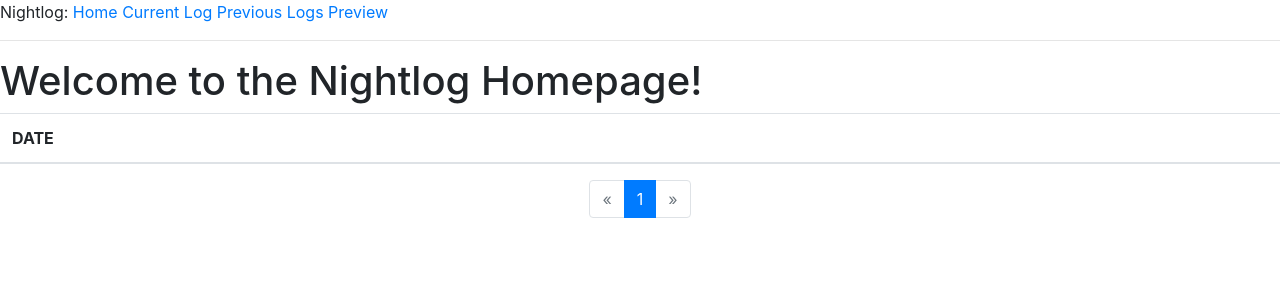
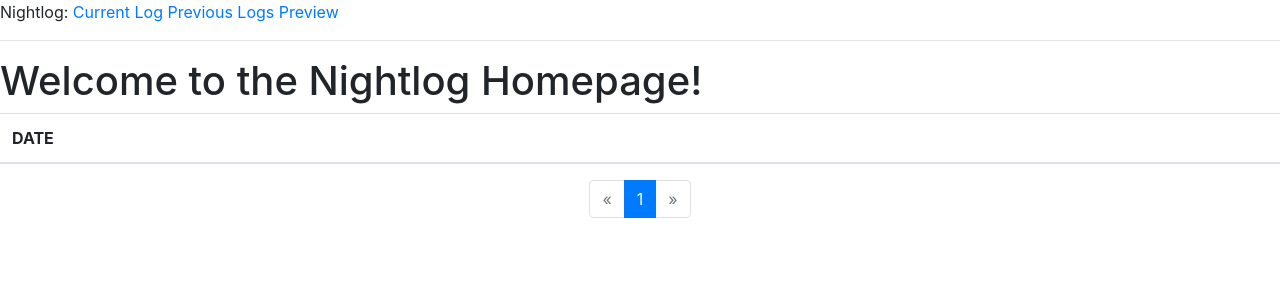
Before and after one commit to legosp7/aponightlog, a Flask app: page /prevlogs in a window 1280 px wide. Shown: the top 300 px of the page. Run offline with Flask 3, Linux system fonts and the light colour scheme; lists and menus that the app fills with data are empty; some libraries are stand-ins or nearby versions.

Commit message:
home route deleted

```diff
--- a/app/routes.py
+++ b/app/routes.py
@@ -149,10 +149,6 @@ def prefill(program):
 
         return {"prefill":data,"rules":rules}
 
-@app.route('/')
-@app.route('/home')
-def home():
-    return render_template('home.html', title='Home')
 
 @app.route('/viewlog/<string:date>')
 def viewlog(date):
@@ -221,7 +217,7 @@ def preview():
                            telescope_software_log=telescope_software_log,
                            form=form)
 
-
+@app.route('/')
 @app.route('/currentlog', methods=['GET', 'POST'])
 def currentlog():
     form = CurrentLog()
--- a/app/templates/404.html
+++ b/app/templates/404.html
@@ -3,5 +3,5 @@
 {% block content %}
     <h1>404 - Page Not Found</h1>
     <p>Sorry, the page you are looking for does not exist.</p>
-    <p>You can return to the <a href="{{ url_for('home') }}">home page</a> or use the navigation menu to find what you need.</p>
+    <p>You can use the navigation menu to find what you need.</p>
 {% endblock %}
--- a/app/templates/500.html
+++ b/app/templates/500.html
@@ -3,5 +3,5 @@
 {% block content %}
     <h1>500 - Internal Server Error</h1>
     <p>Sorry, something went wrong on our end. Please try again later.</p>
-    <p>If the problem persists, you can contact us or return to the <a href="{{ url_for('home') }}">home page</a>.</p>
+    <p>If the problem persists, you can contact us or return to the home page</a>.</p>
 {% endblock %}
--- a/app/templates/base.html
+++ b/app/templates/base.html
@@ -13,7 +13,6 @@
     </head>
     <body>
         <div>Nightlog:
-            <a href="{{ url_for('home') }}">Home</a>
             <a href="{{ url_for('currentlog') }}">Current Log</a>
             <a href="{{ url_for('prevlogs') }}">Previous Logs</a>
             <a href="{{ url_for('preview') }}">Preview</a>
```
